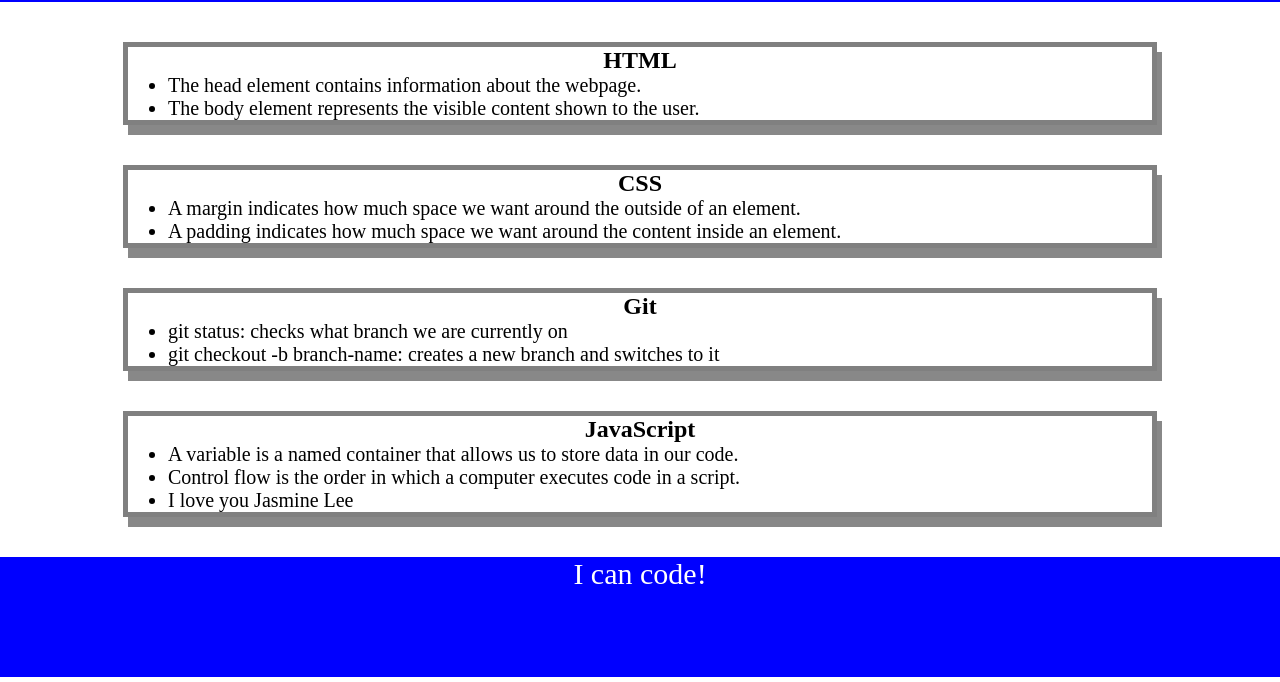
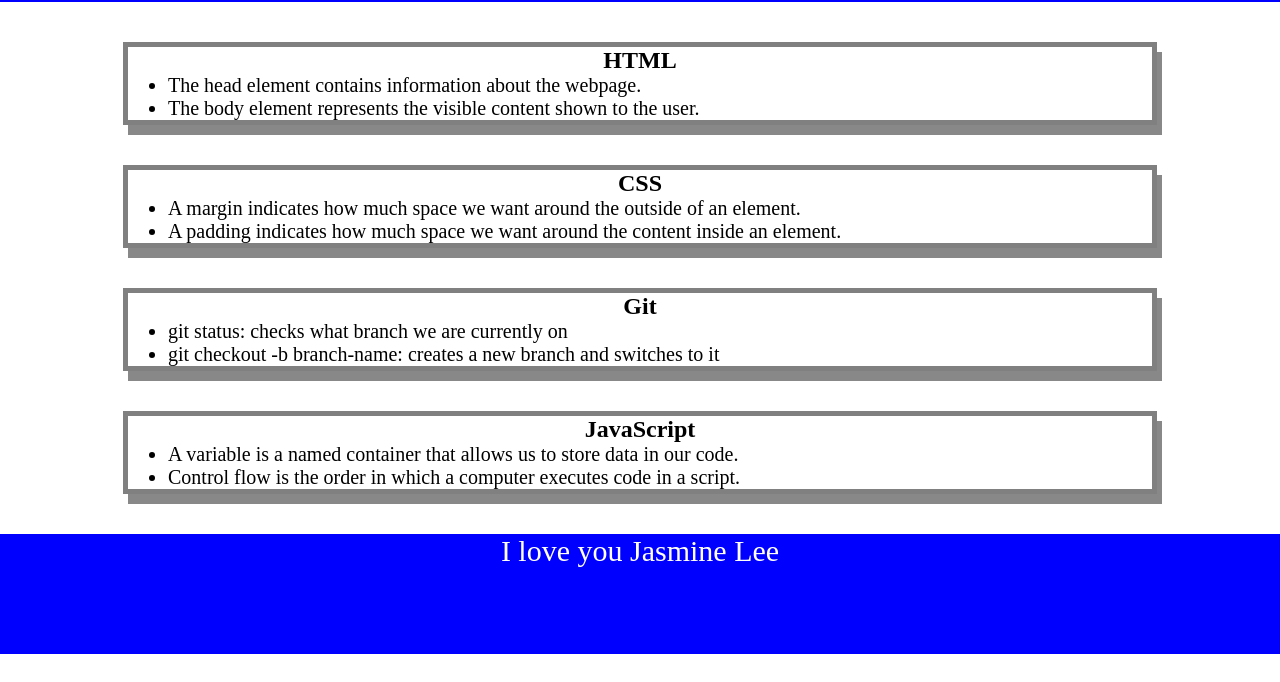
Before and after one commit to apostlex11/ProjectA, a plain HTML site: page index.html in a window 1280 px wide. Shown: the part 118-800 px from the top of the page. Drawn offline with Linux system fonts and the light colour scheme.

Commit message:
README UPDATE

```diff
--- a/index.html
+++ b/index.html
@@ -43,13 +43,12 @@
         <ul>
           <li>A variable is a named container that allows us to store data in our code.</li>
           <li>Control flow is the order in which a computer executes code in a script.</li>
-          <li>I love you Jasmine Lee</li>
         </ul>
       </section>
     </main>
 
     <footer>
-      <p>I can code!</p>
+      <p>I love you Jasmine Lee</p>
     </footer>
     <script src="./assets/script.js"></script>
   </body>
```
Also changed, not shown: 1 other file.
